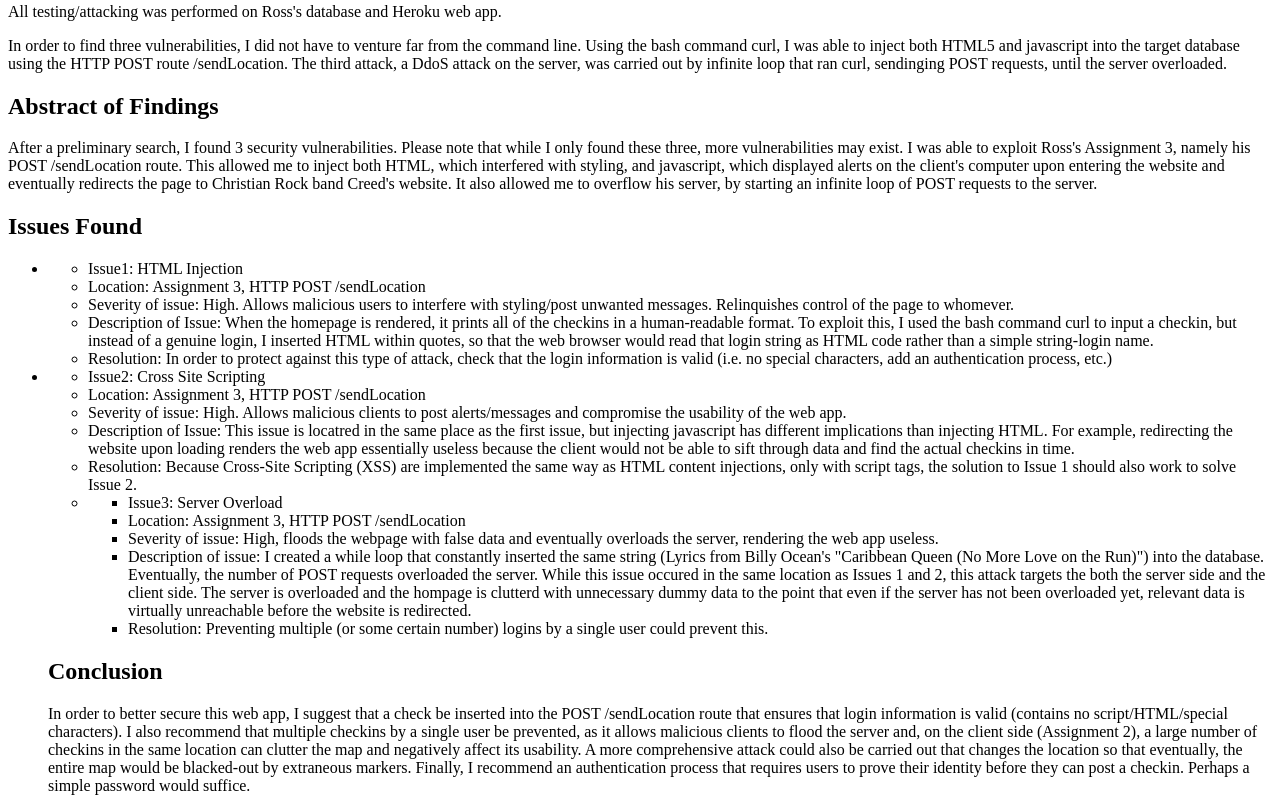
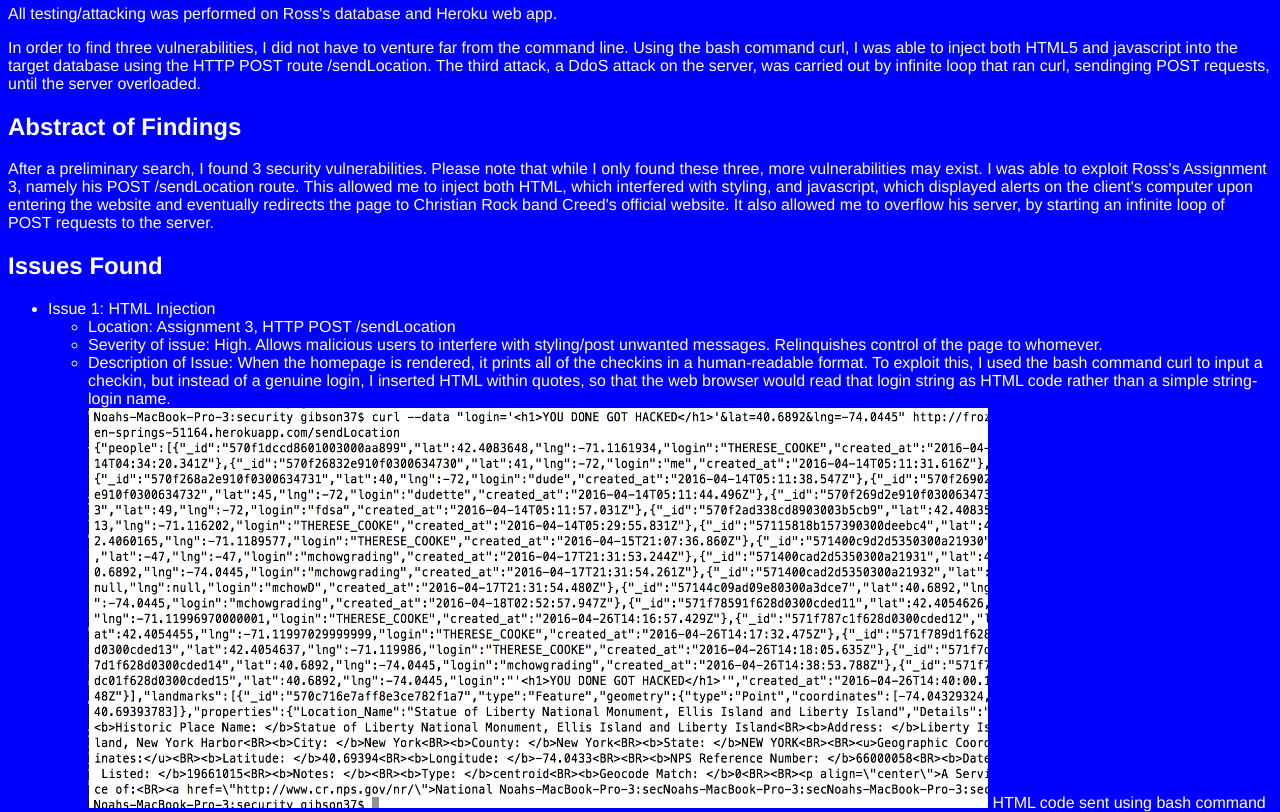
Before and after one commit to noahcutler/comp20-ncutler, a plain HTML site: page security/index.html in a window 1280 px wide. Shown: the part 315-1127 px from the top of the page. Drawn offline with Linux system fonts and the light colour scheme.

Commit message:
final security report

```diff
--- a/security/index.html
+++ b/security/index.html
@@ -4,6 +4,7 @@
 <head>
 <title>Security Assesment of Ross K's Code</title>
 
+<link rel="stylesheet" href="style.css" type="text/css" />
 
 </head>
 
@@ -27,36 +28,54 @@
 
 	<h2>Abstract of Findings</h2>
 <!-- Provide an overview of all the security and privacy issues you identified. This section should be written for non-technical managers who do not have technical expertise and do not have time to read the entire document. Write this section using lay language.-->
-		<p>After a preliminary search, I found 3 security vulnerabilities. Please note that while I only found these three, more vulnerabilities may exist. I was able to exploit Ross's Assignment 3, namely his POST /sendLocation route. This allowed me to inject both HTML, which interfered with styling, and javascript, which displayed alerts on the client's computer upon entering the website and eventually redirects the page to Christian Rock band Creed's website. It also allowed me to overflow his server, by starting an infinite loop of POST requests to the server.</p>
+		<p>After a preliminary search, I found 3 security vulnerabilities. Please note that while I only found these three, more vulnerabilities may exist. I was able to exploit Ross's Assignment 3, namely his POST /sendLocation route. This allowed me to inject both HTML, which interfered with styling, and javascript, which displayed alerts on the client's computer upon entering the website and eventually redirects the page to Christian Rock band Creed's official website. It also allowed me to overflow his server, by starting an infinite loop of POST requests to the server.</p>
 
 	<h2>Issues Found</h2>
 		<ul>
-			<li><ul>
-			<li>Issue1: HTML Injection</li>
+			<li>
+			Issue 1: HTML Injection<ul>
 			<li>Location: Assignment 3, HTTP POST /sendLocation</li>
 			<li>Severity of issue: High. Allows malicious users to interfere with styling/post unwanted messages. Relinquishes control of the page to whomever.</li>
 			<li>Description of Issue: When the homepage is rendered, it prints all of the checkins in a human-readable format. To exploit this, I used the bash command curl to input a checkin, but instead of a genuine login, I inserted HTML within quotes, so that the web browser would read that login string as HTML code rather than a simple string-login name.</li>
-<!--IMAGES-->
+			<img src = "A4images/HTMLinjectioncode.png" alt="HTMLinjection Code Screenshot">
+				<caption>HTML code sent using bash command 'curl' via HTTP POST /sendLocation route.</caption>
+			<img src = "A4images/HTMLinjection.png" alt="HTMLinjection Screenshot">
+				<caption>Text in "header1" format displayed on homepage.</caption>
 			<li>Resolution: In order to protect against this type of attack, check that the login information is valid (i.e. no special characters, add an authentication process, etc.)</li>
 			</ul></li>
 
-			<li><ul>
-			<li>Issue2: Cross Site Scripting</li>
+			<li>
+			Issue 2: Cross Site Scripting<ul>
 			<li>Location: Assignment 3, HTTP POST /sendLocation</li>
 			<li>Severity of issue: High. Allows malicious clients to post alerts/messages and compromise the usability of the web app.</li>
 			<li>Description of Issue: This issue is locatred in the same place as the first issue, but injecting javascript has different implications than injecting HTML. For example, redirecting the website upon loading renders the web app essentially useless because the client would not be able to sift through data and find the actual checkins in time.</li>
-<!--IMAGES-->
+			<img src = "A4images/JavascriptInjectioncode.png" alt="XSS Code Screenshot">
+				<caption>Javascript sent using bash command 'curl' via HTTP POST /sendLocation route.</caption>
+			<img src = "A4images/JavascriptInjection.png" alt="XSS Screenshot">
+				<caption>Several alerts show up on the homepage upon loading. The page eventually redirects to Creed.com (Official website of Creed, the band).</caption>
 			<li>Resolution: Because Cross-Site Scripting (XSS) are implemented the same way as HTML content injections, only with script tags, the solution to Issue 1 should also work to solve Issue 2.</li>
+			</ul></li>
 
-			<li><ul>
-			<li>Issue3: Server Overload</li>
+			<li>
+			Issue 3: Brute Force/Server Overload<ul>
 			<li>Location: Assignment 3, HTTP POST /sendLocation</li>
 			<li>Severity of issue: High, floods the webpage with false data and eventually overloads the server, rendering the web app useless.</li>
 			<li>Description of issue: I created a while loop that constantly inserted the same string (Lyrics from Billy Ocean's "Caribbean Queen (No More Love on the Run)") into the database. Eventually, the number of POST requests overloaded the server. While this issue occured in the same location as Issues 1 and 2, this attack targets the both the server side and the client side. The server is overloaded and the hompage is clutterd with unnecessary dummy data to the point that even if the server has not been overloaded yet, relevant data is virtually unreachable before the website is redirected.</li>
-<!--IMAGES-->
+			<img src = "A4images/ServerOverloadFunc.png" alt="ServerOverload Screenshot">
+				<caption>curl.sh (a bash file), runs an infinite loop of HTTP POST requests via the /sendLocation route.</caption>
+			<img class="big" src = "A4images/ServerOverloadCode.png" alt="ServerOverload Code Screenshot">
+				<caption>Running './curl.sh' returns a continuous stream of JSON data. The web app is designed to respond to /sendLocation request with a big chunk of checkin and landmark data in JSON format.</caption>
 			<li>Resolution: Preventing multiple (or some certain number) logins by a single user could prevent this.</li>
-			</ul></li>
-		</ul>
+
+			</ul></li></ul>
+
+
+			<h3>- In all three attacks, the scripts/HTML code/repeated string input were all stored in Ross's database 'checkins' as JSON data. Thus, to undo the damage done, Ross needs to clear his database and start anew.</h3>
+			<ul>
+			<li><ul><img src = "A4images/Database.png" alt="JSON Screenshot">
+				<caption>You can see the malicious code stored in his MongoDB collections.</caption>
+				</ul></li>
+			</ul>
 
 	<h2>Conclusion</h2>
 		<p>In order to better secure this web app, I suggest that a check be inserted into the POST /sendLocation route that ensures that login information is valid (contains no script/HTML/special characters). I also recommend that multiple checkins by a single user be prevented, as it allows malicious clients to flood the server and, on the client side (Assignment 2), a large number of checkins in the same location can clutter the map and negatively affect its usability. A more comprehensive attack could also be carried out that changes the location so that eventually, the entire map would be blacked-out by extraneous markers. Finally, I recommend an authentication process that requires users to prove their identity before they can post a checkin. Perhaps a simple password would suffice. </p>
--- /dev/null
+++ b/security/style.css
@@ -0,0 +1,14 @@
+body{
+	font-family: Helvetica;
+	background:blue;
+	color:white;
+}
+
+img{
+	 width:900px;
+	 height: 400px;
+}
+
+img.big{
+	height:700px;
+}
```
Also changed, not shown: security/A4Images/Database.png (added), security/A4Images/HTMLinjection.png (added), security/A4Images/HTMLinjectioncode.png (added), security/A4Images/JavascriptInjection.png (added), security/A4Images/JavascriptInjectionCode.png (added), security/A4Images/ServerOverloadCode.png (added), security/A4Images/ServerOverloadData.png (added), security/A4Images/ServerOverloadFunc.png (added), 3 other files.
